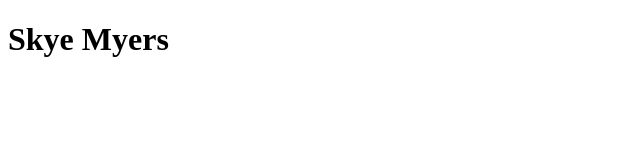
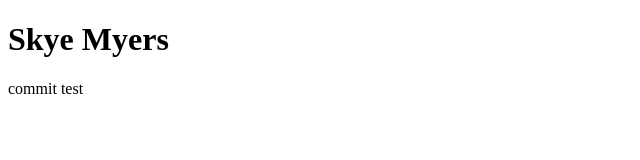
Before and after one commit to SkyeMyers/SkyeMyers.github.io, a plain HTML site: page index.html in a window 1280 px wide. Shown: the full height of the page, 0-640 px from the left. Drawn offline with Linux system fonts and the light colour scheme.

Commit message:
commit test

```diff
--- a/index.html
+++ b/index.html
@@ -6,5 +6,6 @@
 </head>
 <body>
 <h1>Skye Myers</h1>
+<p>commit test</p>
 </body>
 </html>
```
